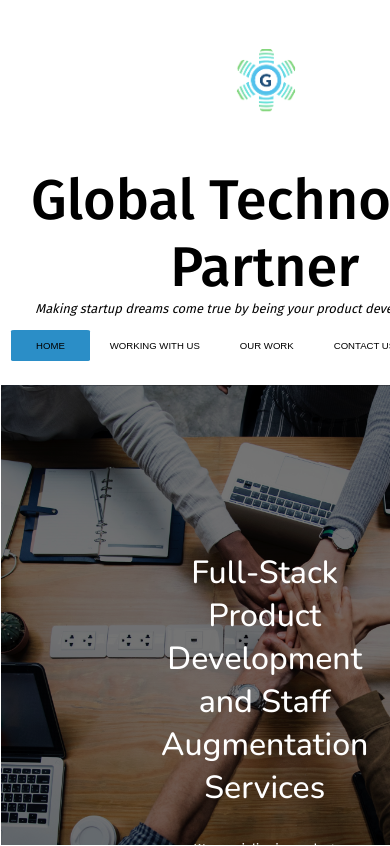
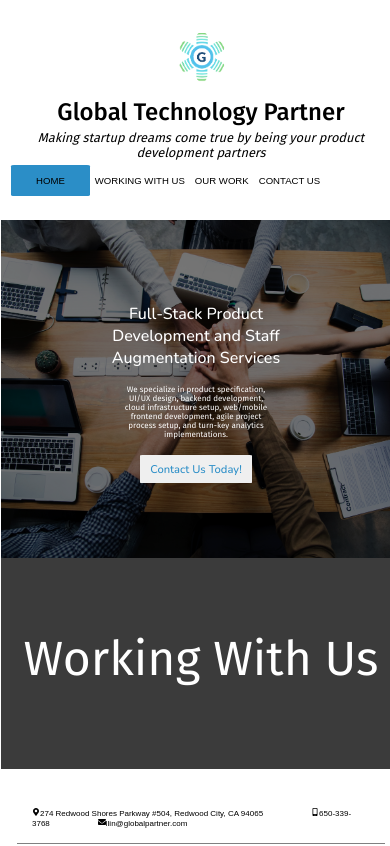
Before and after one commit to eowsley/gtp-web, a React (Create React App) app: page / in a window 390 px wide. Built offline with nearby package versions, Linux system fonts and the light colour scheme.

Commit message:
Add mobile styling to Home componenets

```diff
--- a/src/App.css
+++ b/src/App.css
@@ -16,3 +16,12 @@ body {
 h1 {
   font-family: 'Fira Sans', sans-serif;
 }
+
+@media only screen and (max-width: 600px) {
+  body {
+    width: 100%;
+  }
+  .app__container {
+    width: 100%;
+  }
+}
--- a/src/components/AboutUs.css
+++ b/src/components/AboutUs.css
@@ -50,3 +50,23 @@
     background-color: rgba(218, 218, 218, 0.5);
     transition: color 0.3s linear;
 }
+
+@media only screen and (max-width: 600px) {
+    .aboutus__div {
+        height: 40vh;
+        width: 100vw;
+    }
+   .aboutus__h3 {
+    font-size: 1em;
+}
+
+.aboutus__p {
+    font-size: .5em;
+}
+
+.aboutus__btn {
+    height: 2.5em;
+    width: 10em;
+    font-size: .7em;
+}
+}
--- a/src/components/Header.css
+++ b/src/components/Header.css
@@ -36,3 +36,18 @@
     height: auto;
     grid-column: 2;
 }
+
+@media only screen and (max-width: 600px) {
+ .header__div{
+
+    }
+ .header__h1 {
+      font-size: 1.5em;
+  }
+  .header__h2 {
+    width: 100%;
+  }
+  .header__logo__img {
+    padding-top: 0;
+  }
+}
--- a/src/components/Nav.css
+++ b/src/components/Nav.css
@@ -35,3 +35,13 @@ nav {
   text-align: center;
   font-size: .6em;
 }
+
+@media only screen and (max-width: 600px) {
+  nav {
+    width: 100vw;
+    margin-top:10px;
+  }
+  .link {
+    padding: 6px 0px;
+  }
+}
--- a/src/components/WorkingWithUsBanner.css
+++ b/src/components/WorkingWithUsBanner.css
@@ -28,3 +28,7 @@ a {
     margin: 0 auto;
     padding-top: 1.5em;
 }
+
+@media only screen and (max-width: 600px) {
+
+}
```
